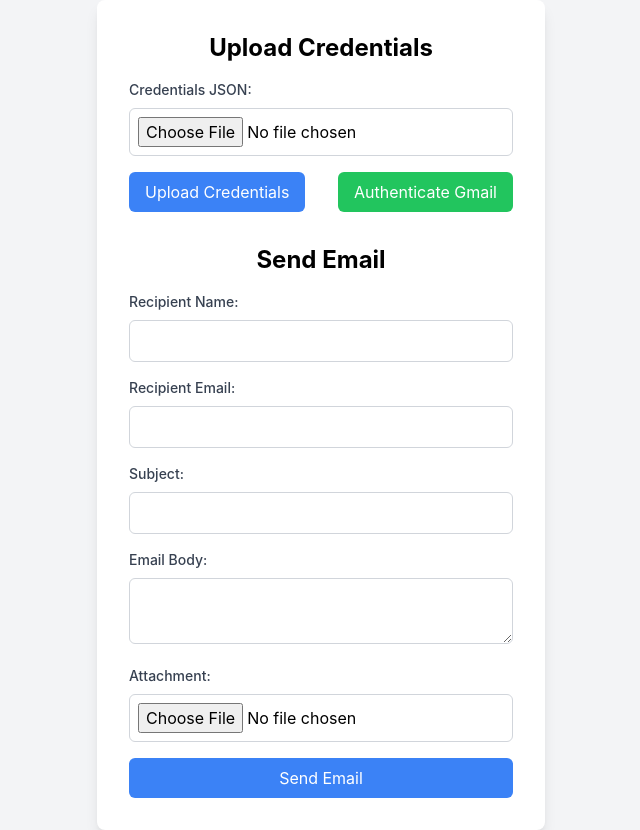
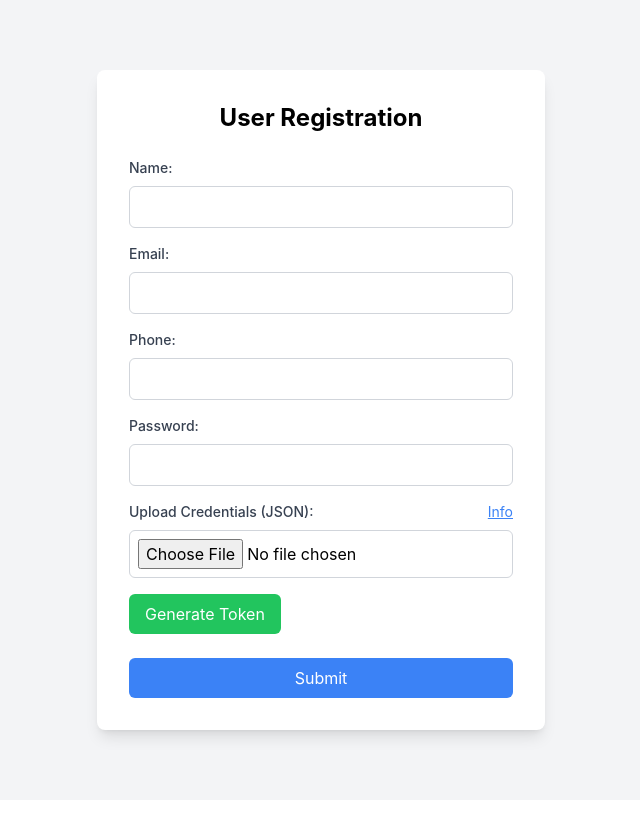
Before and after one commit to amareshgoshika/mail-hub-ui, a React (Create React App) app: page /register in a window 1280 px wide. Shown: the whole page, without its empty margins (319-959 px from the left). After the commit the page ends 800 px from the top, so only its background shows below. Built offline with nearby package versions, Linux system fonts and the light colour scheme.

Commit message:
Nav Bar and User registration

```diff
--- a/package.json
+++ b/package.json
@@ -9,8 +9,10 @@
     "ajv": "^8.17.1",
     "ajv-keywords": "^5.1.0",
     "axios": "^1.7.9",
+    "firebase": "^11.1.0",
     "react": "^19.0.0",
     "react-dom": "^19.0.0",
+    "react-router-dom": "^7.1.1",
     "react-scripts": "5.0.1",
     "web-vitals": "^2.1.4"
   },
--- a/src/App.js
+++ b/src/App.js
@@ -1,11 +1,16 @@
 import React from 'react';
-import EmailForm from './components/EmailForm';
+import { Routes, Route } from 'react-router-dom';
+import UserRegistration from './components/UserRegistration';
+import UploadCredentialsInfo from './components/UploadCredentialsInfo';
+import Home from './pages/Home';
 
 function App() {
   return (
-    <div className="App">
-      <EmailForm />
-    </div>
+    <Routes>
+      <Route path="/" element={<Home />} />
+      <Route path="/register" element={<UserRegistration />} />
+      <Route path="/upload-credentials-info" element={<UploadCredentialsInfo />} />
+    </Routes>
   );
 }
 
--- /dev/null
+++ b/src/components/Header.js
@@ -0,0 +1,13 @@
+import React from 'react';
+
+function Header() {
+  return (
+    <header className="fixed top-0 left-0 w-full bg-gray-100 text-black shadow-md z-50">
+      <div className="container mx-auto px-4 py-3 text-center">
+        <h1 className="text-4xl font-serif italic font-semibold">Mail Hub</h1>
+      </div>
+    </header>
+  );
+}
+
+export default Header;
--- /dev/null
+++ b/src/components/LoginPage.js
@@ -0,0 +1,79 @@
+import React, { useState } from 'react';
+import { useNavigate } from 'react-router-dom';
+
+function LoginPage() {
+  const navigate = useNavigate();
+  const [formData, setFormData] = useState({
+    email: '',
+    password: '',
+  });
+
+  const handleInputChange = (e) => {
+    const { name, value } = e.target;
+    setFormData({ ...formData, [name]: value });
+  };
+
+  const handleLogin = (e) => {
+    e.preventDefault();
+    // Perform login logic here
+    alert(`Logged in with Email: ${formData.email}`);
+  };
+
+  return (
+    <div className="flex items-center justify-center min-h-screen bg-gray-100">
+
+      <div className="bg-white p-8 rounded-lg shadow-lg w-full max-w-md">
+        <h2 className="text-2xl font-bold text-center mb-6">Login</h2>
+        <form onSubmit={handleLogin}>
+          <div className="mb-4">
+            <label className="block text-gray-700 text-sm font-bold mb-2" htmlFor="email">
+              Email
+            </label>
+            <input
+              type="email"
+              id="email"
+              name="email"
+              placeholder="Enter your email"
+              value={formData.email}
+              onChange={handleInputChange}
+              className="w-full px-3 py-2 border border-gray-300 rounded-md focus:outline-none focus:ring-2 focus:ring-blue-500"
+              required
+            />
+          </div>
+          <div className="mb-4">
+            <label className="block text-gray-700 text-sm font-bold mb-2" htmlFor="password">
+              Password
+            </label>
+            <input
+              type="password"
+              id="password"
+              name="password"
+              placeholder="Enter your password"
+              value={formData.password}
+              onChange={handleInputChange}
+              className="w-full px-3 py-2 border border-gray-300 rounded-md focus:outline-none focus:ring-2 focus:ring-blue-500"
+              required
+            />
+          </div>
+          <div className="flex items-center justify-between">
+            <button
+              type="submit"
+              className="bg-blue-500 text-white px-4 py-2 rounded-md hover:bg-blue-600"
+            >
+              Login
+            </button>
+            <button
+              type="button"
+              onClick={() => navigate('/register')}
+              className="text-blue-500 hover:underline"
+            >
+              Register
+            </button>
+          </div>
+        </form>
+      </div>
+    </div>
+  );
+}
+
+export default LoginPage;
--- /dev/null
+++ b/src/components/UploadCredentialsInfo.js
@@ -0,0 +1,16 @@
+import React from 'react';
+
+function UploadCredentialsInfo() {
+  return (
+    <div className="flex justify-center items-center min-h-screen bg-gray-100">
+      <div className="bg-white p-8 rounded-lg shadow-lg w-full max-w-md">
+        <h2 className="text-2xl font-bold text-center mb-6">Upload Credentials Info</h2>
+        <p className="text-gray-700">
+          Here you can find information about how to upload your credentials JSON file. Ensure the file contains the necessary permissions for authentication.
+        </p>
+      </div>
+    </div>
+  );
+}
+
+export default UploadCredentialsInfo;
--- /dev/null
+++ b/src/components/UserRegistration.js
@@ -0,0 +1,133 @@
+import React, { useState } from 'react';
+import { useNavigate } from 'react-router-dom';
+
+function UserRegistration() {
+  const [formData, setFormData] = useState({
+    name: '',
+    email: '',
+    phone: '',
+    password: '',
+  });
+  const [credentials, setCredentials] = useState(null);
+  const navigate = useNavigate();
+
+  const handleInputChange = (e) => {
+    setFormData({ ...formData, [e.target.name]: e.target.value });
+  };
+
+  const handleFileChange = (e) => {
+    setCredentials(e.target.files[0]);
+  };
+
+  const handleGenerateToken = () => {
+    alert('Token generated!');
+  };
+
+  const handleSubmit = (e) => {
+    e.preventDefault();
+    console.log('Form Data:', formData);
+    console.log('Uploaded File:', credentials);
+    alert('Form submitted!');
+  };
+
+  const handleInfoClick = () => {
+    navigate('/upload-credentials-info');
+  };
+
+  return (
+    <div className="flex justify-center items-center min-h-screen bg-gray-100">
+      <div className="bg-white p-8 rounded-lg shadow-lg w-full max-w-md">
+        <h2 className="text-2xl font-bold text-center mb-6">User Registration</h2>
+        <form onSubmit={handleSubmit}>
+          <div className="mb-4">
+            <label className="block text-sm font-medium text-gray-700">Name:</label>
+            <input
+              type="text"
+              name="name"
+              value={formData.name}
+              onChange={handleInputChange}
+              required
+              className="w-full mt-2 p-2 border border-gray-300 rounded-md"
+            />
+          </div>
+
+          <div className="mb-4">
+            <label className="block text-sm font-medium text-gray-700">Email:</label>
+            <input
+              type="email"
+              name="email"
+              value={formData.email}
+              onChange={handleInputChange}
+              required
+              className="w-full mt-2 p-2 border border-gray-300 rounded-md"
+            />
+          </div>
+
+          <div className="mb-4">
+            <label className="block text-sm font-medium text-gray-700">Phone:</label>
+            <input
+              type="tel"
+              name="phone"
+              value={formData.phone}
+              onChange={handleInputChange}
+              required
+              className="w-full mt-2 p-2 border border-gray-300 rounded-md"
+            />
+          </div>
+
+          <div className="mb-4">
+            <label className="block text-sm font-medium text-gray-700">Password:</label>
+            <input
+              type="password"
+              name="password"
+              value={formData.password}
+              onChange={handleInputChange}
+              required
+              className="w-full mt-2 p-2 border border-gray-300 rounded-md"
+            />
+          </div>
+
+          <div className="mb-4">
+            <div className="flex items-center justify-between">
+              <label className="block text-sm font-medium text-gray-700">Upload Credentials (JSON):</label>
+              <button
+                type="button"
+                onClick={handleInfoClick}
+                className="text-blue-500 underline text-sm"
+              >
+                Info
+              </button>
+            </div>
+            <input
+              type="file"
+              name="credentials"
+              accept="application/json"
+              onChange={handleFileChange}
+              required
+              className="w-full mt-2 p-2 border border-gray-300 rounded-md"
+            />
+          </div>
+
+          <div className="flex justify-between items-center mb-6">
+            <button
+              type="button"
+              onClick={handleGenerateToken}
+              className="bg-green-500 text-white px-4 py-2 rounded-md hover:bg-green-600 transition"
+            >
+              Generate Token
+            </button>
+          </div>
+
+          <button
+            type="submit"
+            className="bg-blue-500 text-white px-4 py-2 w-full rounded-md hover:bg-blue-600 transition"
+          >
+            Submit
+          </button>
+        </form>
+      </div>
+    </div>
+  );
+}
+
+export default UserRegistration;
--- a/src/index.js
+++ b/src/index.js
@@ -1,17 +1,14 @@
 import React from 'react';
-import ReactDOM from 'react-dom/client';
+import ReactDOM from 'react-dom/client'; // Use react-dom/client for React 18
+import { BrowserRouter } from 'react-router-dom';
+import App from './App';
 import './index.css';
-import App from './App';
-import reportWebVitals from './reportWebVitals';
 
-const root = ReactDOM.createRoot(document.getElementById('root'));
+const root = ReactDOM.createRoot(document.getElementById('root')); // Updated to createRoot
 root.render(
   <React.StrictMode>
-    <App />
+    <BrowserRouter>
+      <App />
+    </BrowserRouter>
   </React.StrictMode>
 );
-
-// If you want to start measuring performance in your app, pass a function
-// to log results (for example: reportWebVitals(console.log))
-// or send to an analytics endpoint. Learn more: https://bit.ly/CRA-vitals
-reportWebVitals();
--- /dev/null
+++ b/src/pages/Home.jsx
@@ -0,0 +1,18 @@
+import React, { useState } from "react";
+import LoginPage from "../components/LoginPage";
+import Header from "../components/Header";
+
+const Home = () => {
+  const [darkMode, setDarkMode] = useState(false);
+  function toggleDarkMode() {
+    setDarkMode((prevDarkMode) => !prevDarkMode);
+  }
+  return (
+    <>
+      <Header darkMode={darkMode} toggleDarkMode={toggleDarkMode} />
+      <LoginPage darkMode={darkMode} toggleDarkMode={toggleDarkMode} />
+    </>
+  );
+};
+
+export default Home;
```
